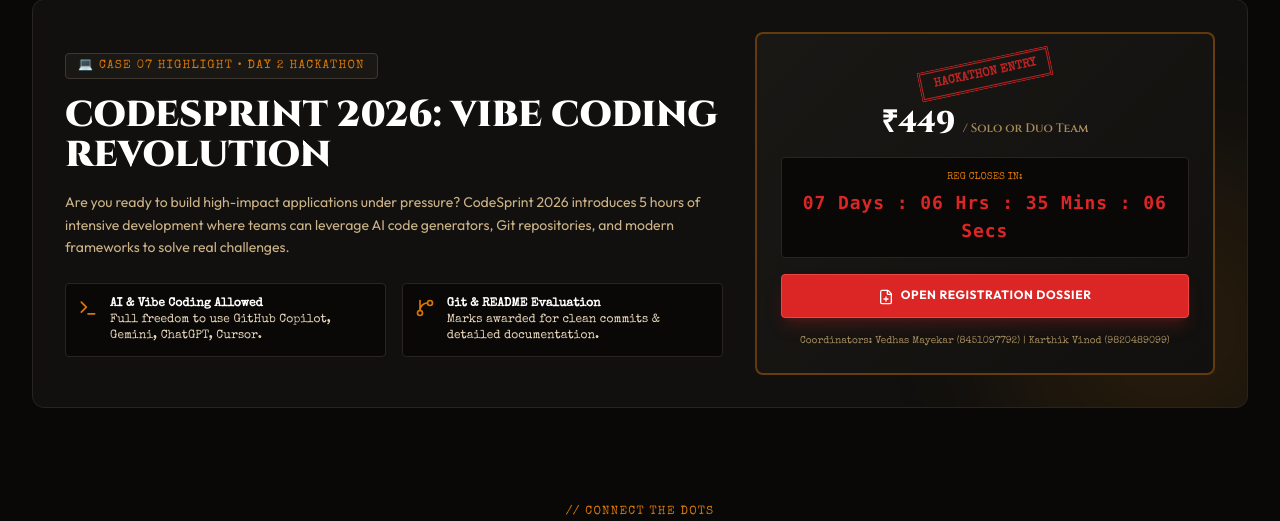
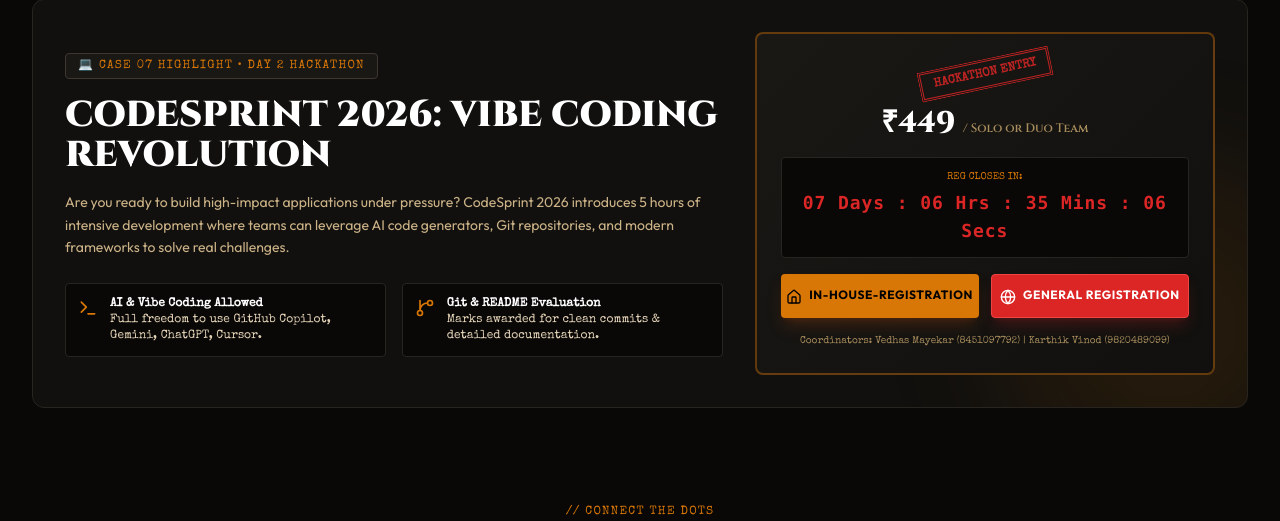
Before and after one commit to Vedhas-Mayekar/Ziegers26-27, a Django app: page / in a window 1280 px wide. Shown: the part 2294-2815 px from the top of the page. Run offline with Django 3.2, Linux system fonts and the light colour scheme.

Commit message:
Prevent theme flash during initial page render

```diff
--- a/static/css/style.css
+++ b/static/css/style.css
@@ -71,6 +71,10 @@ body {
     opacity: 0;
     transition: opacity 0.3s ease;
 }
+
+/* Set by the tiny head script before content is painted. */
+html.torch-dark #torch-overlay { opacity: 1; }
+html:not(.torch-dark) #dark-mode-warning { display: none; }
 
 /* Mouse Glow Effect */
 #mouse-glow {
--- a/static/js/main.js
+++ b/static/js/main.js
@@ -208,6 +208,7 @@ const torchIcon = torchBtn ? torchBtn.querySelector('i') : null;
 const torchBtnText = torchBtn ? torchBtn.querySelector('span') : null;
 
 function applyTorchState() {
+    document.documentElement.classList.toggle('torch-dark', torchActive);
     if (torchOverlay) {
         torchOverlay.style.opacity = torchActive ? '1' : '0';
     }
@@ -240,6 +241,18 @@ function toggleTorch() {
     } catch (e) { /* localStorage unavailable — state persists only for this session */ }
     applyTorchState();
 }
+
+// Preserve the state across immediate page navigation and sync it with other
+// open ZIEGERS pages that share the same browser storage.
+window.addEventListener('pagehide', () => {
+    try { localStorage.setItem(TORCH_STORAGE_KEY, String(torchActive)); } catch (e) { /* ignore */ }
+});
+window.addEventListener('storage', (event) => {
+    if (event.key === TORCH_STORAGE_KEY && event.newValue !== null) {
+        torchActive = event.newValue === 'true';
+        applyTorchState();
+    }
+});
 
 // Initialize dark mode on page load
 applyTorchState();
--- a/templates/core/base.html
+++ b/templates/core/base.html
@@ -17,6 +17,17 @@
     <!-- Compiled Tailwind CSS (build via: npm run build:css) -->
     <link rel="stylesheet" href="{% static 'css/tailwind-output.css' %}">
     <link rel="stylesheet" href="{% static 'css/style.css' %}">
+    <script>
+        // Apply the saved torch preference before the page paints so moving
+        // between pages never resets or flashes the opposite light state.
+        try {
+            document.documentElement.classList.toggle(
+                'torch-dark', localStorage.getItem('ziegers_torch_active') !== 'false'
+            );
+        } catch (error) {
+            document.documentElement.classList.add('torch-dark');
+        }
+    </script>
 
     <!-- Favicon -->
     <link rel="icon" type="image/x-icon" href="{% static 'favicon.ico' %}">
--- a/templates/core/index.html
+++ b/templates/core/index.html
@@ -206,9 +206,14 @@
                     </div>
                 </div>
 
-                <button type="button" onclick="openCodeSprintRegistration()" class="w-full py-3 bg-stamp-red hover:bg-red-700 text-white font-extrabold text-xs uppercase tracking-wider rounded border border-red-500 transition-all shadow-lg shadow-red-900/40 whitespace-nowrap">
-                    <i data-lucide="file-plus" class="w-4 h-4 inline-block mr-1"></i> OPEN REGISTRATION DOSSIER
-                </button>
+                <div class="grid grid-cols-1 sm:grid-cols-2 gap-3">
+                    <button type="button" onclick="openCodeSprintRegistration()" class="w-full py-3 bg-stamp-gold hover:bg-amber-600 text-black font-extrabold text-xs uppercase tracking-wider rounded transition-all shadow-lg shadow-amber-900/40 whitespace-nowrap">
+                        <i data-lucide="home" class="w-4 h-4 inline-block mr-1"></i> IN-HOUSE-REGISTRATION
+                    </button>
+                    <button type="button" onclick="openCodeSprintRegistration()" class="w-full py-3 bg-stamp-red hover:bg-red-700 text-white font-extrabold text-xs uppercase tracking-wider rounded border border-red-500 transition-all shadow-lg shadow-red-900/40 whitespace-nowrap">
+                        <i data-lucide="globe" class="w-4 h-4 inline-block mr-1"></i> GENERAL REGISTRATION
+                    </button>
+                </div>
                 <span class="block text-[10px] typewriter-text text-parchment-400">Coordinators: Vedhas Mayekar (8451097792) | Karthik Vinod (9820489099)</span>
             </div>
         </div>
```
Also changed, not shown: static/css/tailwind-output.css.
